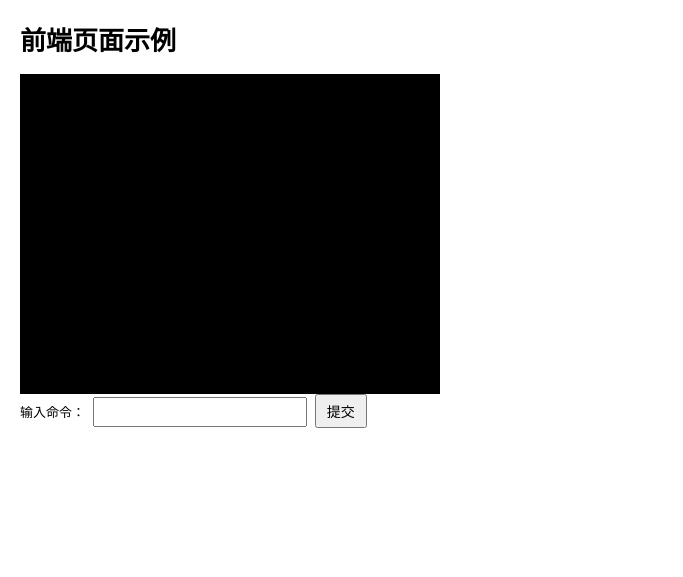
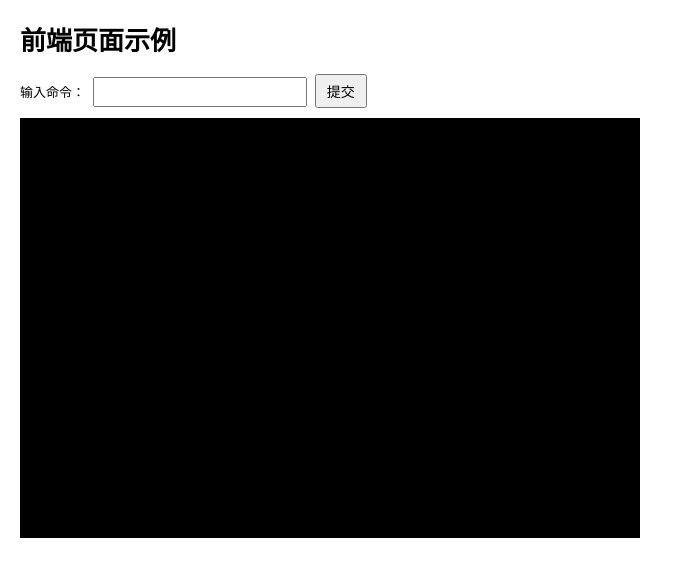
Before and after one commit to Mayi21/PythonPro, a FastAPI app: page / in a window 1280 px wide. Shown: the top 577 px of the page, without its empty margins (0-683 px from the left). Run offline with FastAPI, Linux system fonts and the light colour scheme.

Commit message:
modify html and backend

```diff
--- a/frontend/templates/index.html
+++ b/frontend/templates/index.html
@@ -9,8 +9,8 @@
     }
 
     .terminal {
-      width: 400px;
-      height: 300px;
+      width: 600px;
+      height: 400px;
       background-color: black;
       color: white;
       padding: 10px;
@@ -29,6 +29,10 @@
 
     .terminal::-webkit-scrollbar-thumb {
       background-color: #888;
+    }
+
+    .input-container {
+      margin-bottom: 10px;
     }
 
     input[type="text"] {
@@ -69,9 +73,11 @@
 </head>
 <body>
   <h1>前端页面示例</h1>
+  <div class="input-container">
+    <label for="inputField">输入命令：</label>
+    <input type="text" id="inputField">
+    <button id="submitButton">提交</button>
+  </div>
   <div class="terminal" id="resultField"></div>
-  <label for="inputField">输入命令：</label>
-  <input type="text" id="inputField">
-  <button id="submitButton">提交</button>
 </body>
 </html>
```
